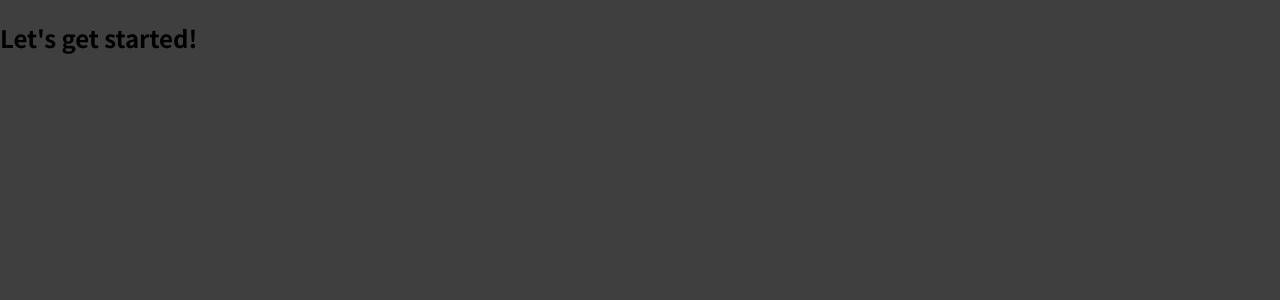
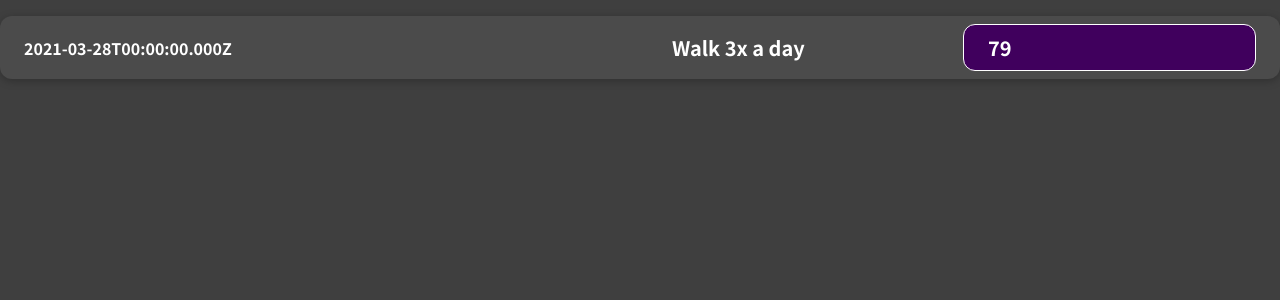
Before and after one commit to johannesstroebele91/Habillo, a React (Create React App) app: page / in a window 1280 px wide. Shown: the top 300 px of the page. Built offline with nearby package versions, Linux system fonts and the light colour scheme.

Commit message:
Added habit item with css

```diff
--- a/src/App.tsx
+++ b/src/App.tsx
@@ -1,9 +1,11 @@
-import React from 'react';
+import React from "react";
+import HabitItem from "./components/HabitItem";
 
 function App() {
+
   return (
     <div>
-      <h2>Let's get started!</h2>
+      <HabitItem />
     </div>
   );
 }
--- /dev/null
+++ b/src/components/HabitItem.css
@@ -0,0 +1,58 @@
+/* TODO Refactor CSS */
+
+.expense-item {
+    display: flex;
+    justify-content: space-between;
+    align-items: center;
+    box-shadow: 0 2px 8px rgba(0, 0, 0, 0.25);
+    padding: 0.5rem;
+    margin: 1rem 0;
+    border-radius: 12px;
+    background-color: #4b4b4b;
+  }
+
+  .expense-item-description {
+    display: flex;
+    flex-direction: column;
+    gap: 1rem;
+    align-items: flex-end;
+    flex-flow: column-reverse;
+    justify-content: flex-start;
+    flex: 1;
+  }
+
+  .expense-item h2 {
+    color: #3a3a3a;
+    font-size: 1rem;
+    flex: 1;
+    margin: 0 1rem;
+    color: white;
+  }
+
+  .expense-item-price {
+    font-size: 1rem;
+    font-weight: bold;
+    color: white;
+    background-color: #40005d;
+    border: 1px solid white;
+    padding: 0.5rem;
+    border-radius: 12px;
+  }
+
+  @media (min-width: 580px) {
+    .expense-item-description {
+      flex-direction: row;
+      align-items: center;
+      justify-content: flex-start;
+      flex: 1;
+    }
+
+    .expense-item-description h2 {
+      font-size: 1.25rem;
+    }
+
+    .expense-item-price {
+      font-size: 1.25rem;
+      padding: 0.5rem 1.5rem;
+    }
+  }
--- /dev/null
+++ b/src/components/HabitItem.tsx
@@ -0,0 +1,20 @@
+import React from "react";
+import "./HabitItem.css";
+
+function HabitItem() {
+  // Dummy Data
+  const habitDeadline = new Date(2021, 2, 28);
+  const habitTitle = "Walk 3x a day";
+  const habitStreak = 5;
+  return (
+    <div className={"expense-item"}>
+      <h2>{habitDeadline.toISOString()}</h2>
+      <div className={"expense-item-description"}>
+        <h2>{habitTitle}</h2>
+        <h2 className={"expense-item-price"}>{74+habitStreak}</h2>
+      </div>
+    </div>
+  );
+}
+
+export default HabitItem;
```
Also changed, not shown: 1 other file (tests, documents, lock files or other folders).
